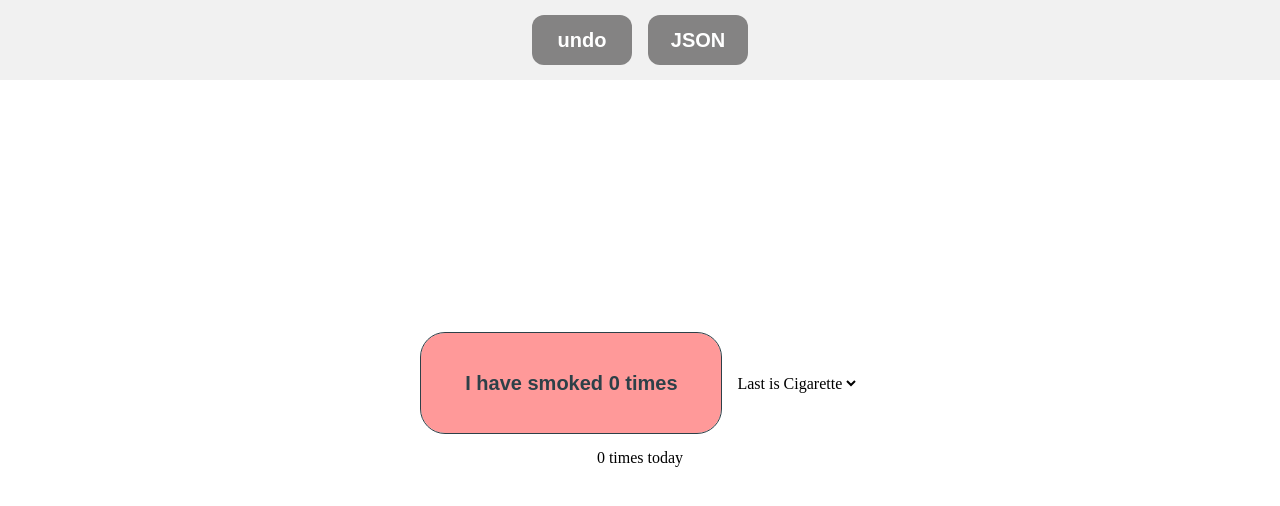
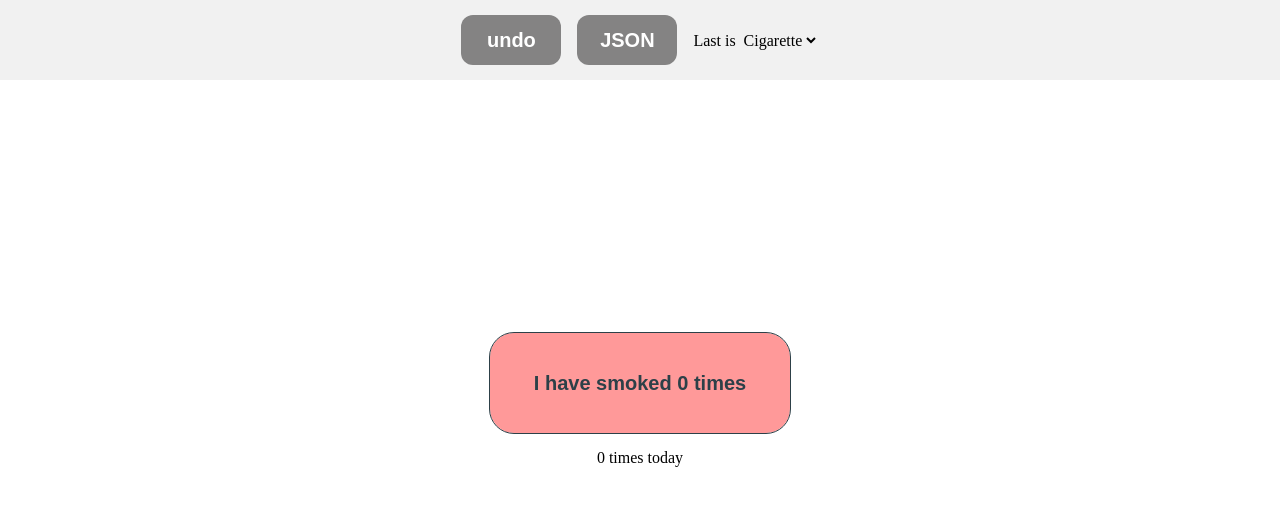
Before and after one commit to Dostoynov/IHaveSmokedButton, a plain HTML site: page index.html in a window 1280 px wide. Drawn offline with Linux system fonts and the light colour scheme.

Commit message:
Update styles

```diff
--- a/index.html
+++ b/index.html
@@ -84,15 +84,8 @@
       gap: 16px;
     }
 
-    .action-container {
-      display: flex;
-      gap: 16px;
-      align-items: center;
-    }
-
-    .action-container select {
+    #type {
       border: none;
-      margin-left: -4px;
       background-color: transparent;
       outline: none;
       color: inherit;
@@ -239,13 +232,6 @@
 <div class="sidebar">
   <button onclick="counter.undo()" class="button button__cancel">undo</button>
   <button onclick="counter.export()" class="button button__download">JSON</button>
-</div>
-<div class="container">
-  <span class="last-time-caption">Last smoke was in <span id="last_time"></span>, <span id="time_ago"></span> ago</span>
-  <div class="action-container">
-    <button class="button button__bigRed" onclick="counter.increment()">I have smoked <span class="counter">0</span>
-      times
-    </button>
   <div>
     <label for="type">Last is</label>
     <select id="type">
@@ -256,6 +242,11 @@
     </select>
   </div>
 </div>
+<div class="container">
+  <span class="last-time-caption">Last smoke was in <span id="last_time"></span>, <span id="time_ago"></span> ago</span>
+  <button class="button button__bigRed" onclick="counter.increment()">I have smoked <span class="counter">0</span>
+    times
+  </button>
   <span class="last-time-caption"><span id="times_today"></span> today</span>
 </div>
 <script type="text/javascript">
```
Lines whose indentation alone changed are shown as unchanged.
